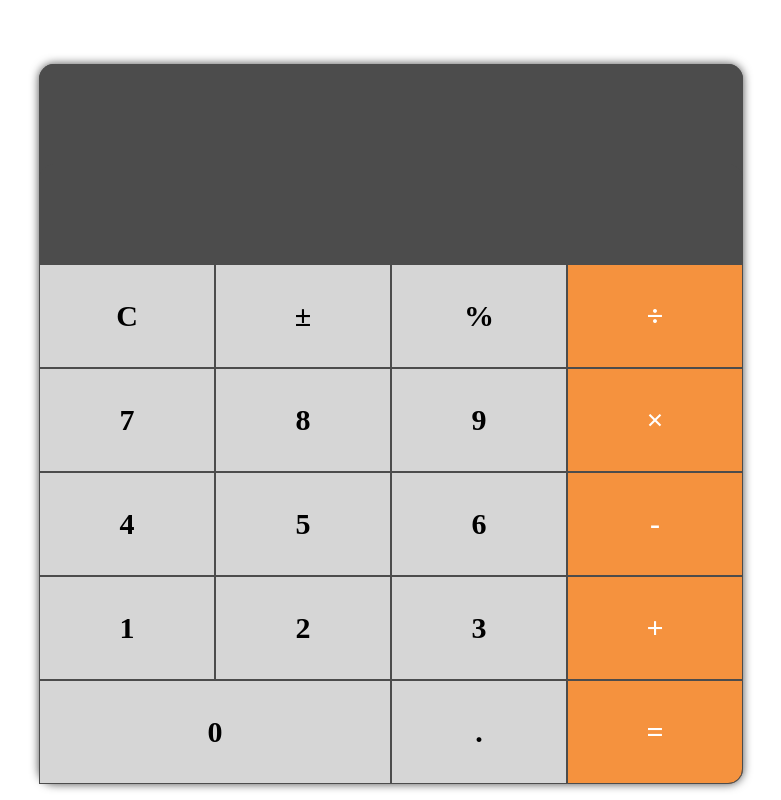
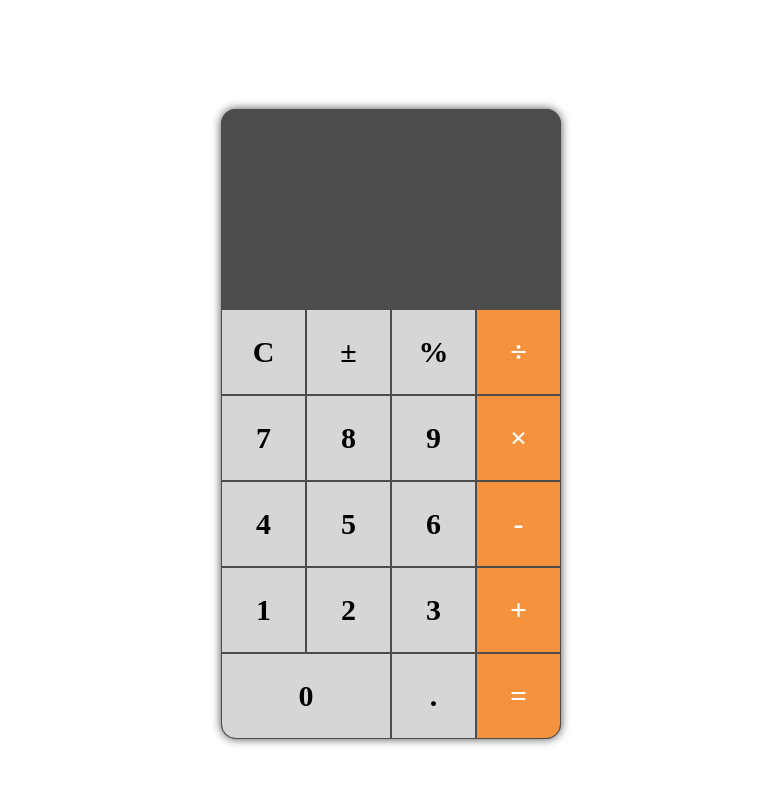
Before and after one commit to siyoonagain/calcu.github.io, a plain HTML site: page index.html in a window 1280 px wide. Shown: the whole page, without its empty margins (249-1030 px from the left). Drawn offline with Linux system fonts and the light colour scheme.

Commit message:
second commit

```diff
--- a/style.css
+++ b/style.css
@@ -22,8 +22,8 @@ body{
     justify-content: center;
     align-items: center;
     margin: 5% auto;
-    width: 55vw;
-    height: 90vh;
+    width: 100%;
+    height: 100%;
     border-radius: 15px;
 }
 .container{
@@ -32,8 +32,8 @@ body{
     justify-content: center;
     align-items: center;
     background:#4c4c4c;
-    width:100%;
-    height:100%;
+    width: 340px;
+    height: 630px;
     box-shadow: 0px 0px 10px #4c4c4c;
     border-radius:15px;
 }
@@ -77,6 +77,9 @@ table td:hover{
 table tr:last-of-type td:last-of-type{
     border-radius:0 0 15px 0;
 }
+table tr:last-of-type td:first-of-type{
+    border-radius:0 0 0 15px;
+}
 .orange_Bg{
     color:#fff;
     background:#f5923e;
```
